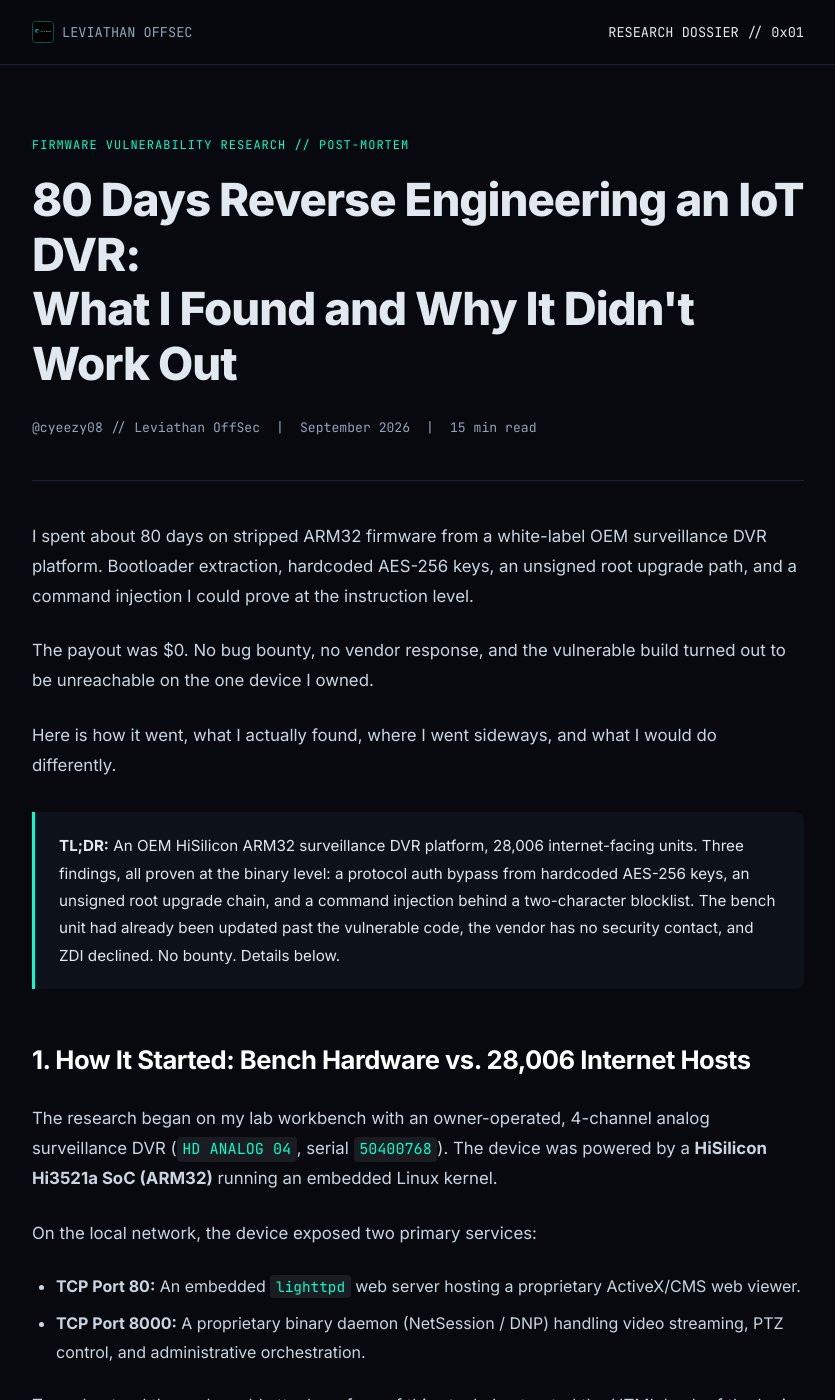
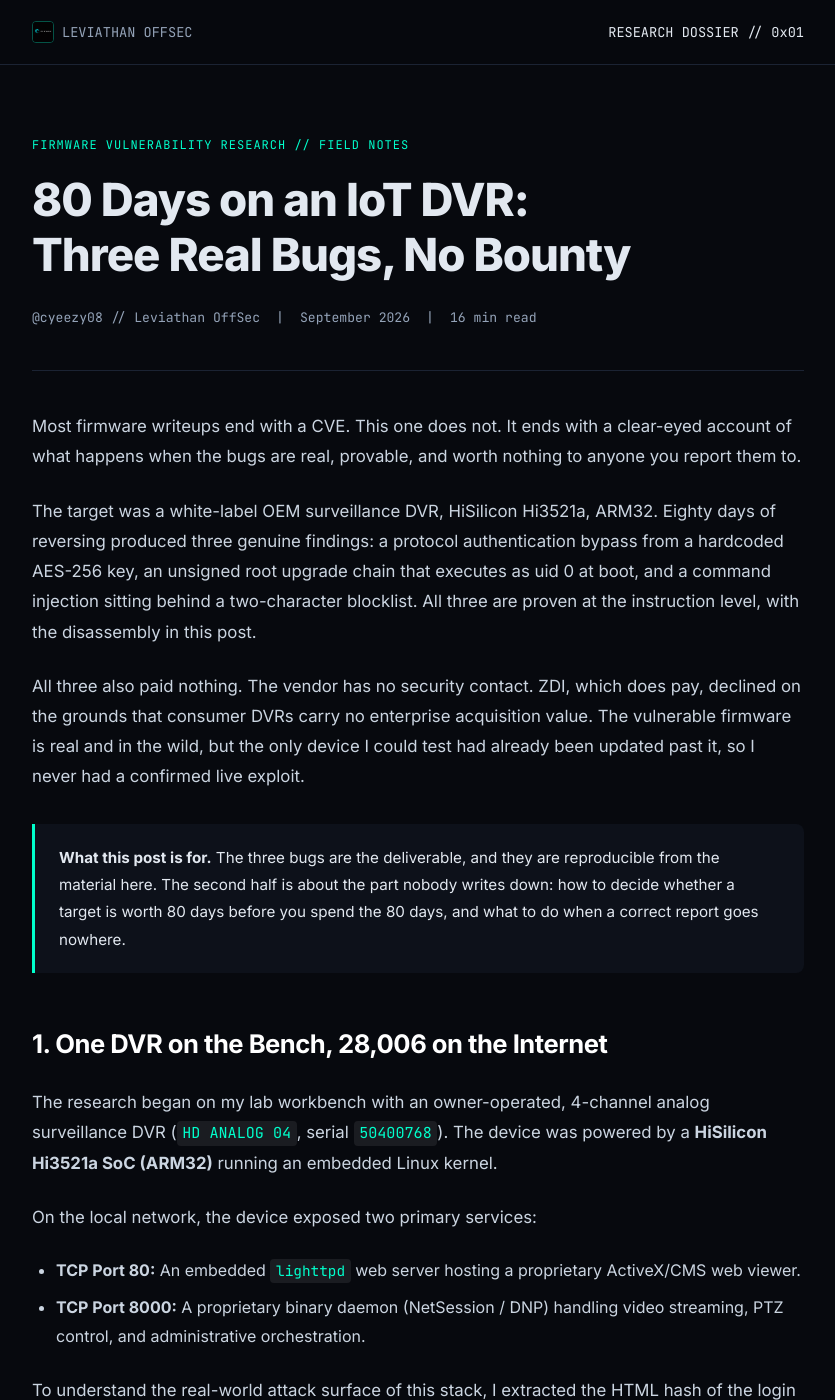
Before and after one commit to leviathan-offsec/leviathan-offsec.github.io, a Jekyll site: the page built from posts/80-days-reversing-iot-dvr.html, in a window 1280 px wide and 1400 px high. Shown: the whole window, without its empty margins (222-1057 px from the left). Built offline with Jekyll 4.4.1, drawn with Linux system fonts in a browser that asks for light colours; some of the changed text lies outside the part shown.

Commit message:
Rewrite the DVR post's framing
The findings were always the deliverable. The framing made them hard to use.

Title went from a self-directed 'Why It Didn't Work Out' to 'Three Real Bugs,
No Bounty'. Same facts, but the second one leads with what the reader can
actually use and treats the payout as context rather than as the story.

The opening built a foil - what other writeups are like, then 'this is not
that' - which is a rhetorical move that reads as machine-generated and sets up
the author as the honest one in a story about honesty. Replaced with a direct
claim of the three bugs followed by the commercial outcome.

Section titles were announcing their own lessons ('A Lesson in Intellectual
Honesty', 'The Dead Zone Paradox'). They now name the subject.

Added a reproducibility section. The three findings are the thing worth
publishing and they were not actually usable from the post - it described them
well and never said how to get at them. It now gives the code path per finding,
the emulation approach, and an explicit scope note.

Category moved from Post-Mortem to Research Notes. This is a technical
writeup that happens to include a commercial outcome, not the reverse.

```diff
--- a/posts/80-days-reversing-iot-dvr.html
+++ b/posts/80-days-reversing-iot-dvr.html
@@ -1,8 +1,8 @@
 ---
 layout: null
-title: "80 Days Reverse Engineering an IoT DVR: What I Found and Why It Didn't Work Out"
-description: "HiSilicon ARM32 surveillance firmware, 28,006 internet-facing units. Three findings proven at the binary level, with disassembly. No bounty."
-category: "Embedded Firmware // Post-Mortem"
+title: "80 Days on an IoT DVR: Three Real Bugs, No Bounty"
+description: "HiSilicon ARM32 surveillance firmware across 28,006 internet-facing units. A hardcoded AES key, an unsigned root upgrade chain, and a two-character blocklist bypass, with the disassembly for each."
+category: "Embedded Firmware // Research Notes"
 date: 2026-09-01
 show_on_home: true
 ---
@@ -11,9 +11,9 @@ show_on_home: true
 <head>
   <meta charset="UTF-8">
   <meta name="viewport" content="width=device-width, initial-scale=1.0">
-  <title>80 Days Reverse Engineering an IoT DVR: What I Found and Why It Didn't Work Out — Leviathan OffSec</title>
+  <title>80 Days on an IoT DVR: Three Real Bugs, No Bounty — Leviathan OffSec</title>
   <meta name="description" content="80 days reverse engineering a HiSilicon ARM32 surveillance DVR: hardcoded AES keys, an unsigned root upgrade chain, and a two-character blocklist bypass. Three proven findings, no bounty.">
-  <meta property="og:title" content="80 Days Reverse Engineering an IoT DVR: What I Found and Why It Didn't Work Out">
+  <meta property="og:title" content="80 Days on an IoT DVR: Three Real Bugs, No Bounty">
   <meta property="og:description" content="80 days on a HiSilicon ARM32 surveillance DVR: hardcoded AES keys, an unsigned root upgrade chain, and a two-character blocklist bypass. Three proven findings, no bounty.">
   <meta property="og:url" content="https://leviathan.ac/posts/80-days-reversing-iot-dvr.html">
   <meta property="og:image" content="https://leviathan.ac/assets/logo.png?v=2">
@@ -230,34 +230,34 @@ show_on_home: true
     <article class="content">
 
       <div class="article-header">
-        <span class="meta-tag">Firmware Vulnerability Research // Post-Mortem</span>
-        <h1>80 Days Reverse Engineering an IoT DVR:<br>What I Found and Why It Didn't Work Out</h1>
+        <span class="meta-tag">Firmware Vulnerability Research // Field Notes</span>
+        <h1>80 Days on an IoT DVR:<br>Three Real Bugs, No Bounty</h1>
         <div class="byline">
           <span>@cyeezy08 // Leviathan OffSec</span>
           <span>|</span>
           <span>September 2026</span>
           <span>|</span>
-          <span>15 min read</span>
+          <span>16 min read</span>
         </div>
       </div>
 
       <p>
-        I spent about 80 days on stripped ARM32 firmware from a white-label OEM surveillance DVR platform. Bootloader extraction, hardcoded AES-256 keys, an unsigned root upgrade path, and a command injection I could prove at the instruction level.
+        Most firmware writeups end with a CVE. This one does not. It ends with a clear-eyed account of what happens when the bugs are real, provable, and worth nothing to anyone you report them to.
       </p>
 
       <p>
-        The payout was $0. No bug bounty, no vendor response, and the vulnerable build turned out to be unreachable on the one device I owned.
+        The target was a white-label OEM surveillance DVR, HiSilicon Hi3521a, ARM32. Eighty days of reversing produced three genuine findings: a protocol authentication bypass from a hardcoded AES-256 key, an unsigned root upgrade chain that executes as uid 0 at boot, and a command injection sitting behind a two-character blocklist. All three are proven at the instruction level, with the disassembly in this post.
       </p>
 
       <p>
-        Here is how it went, what I actually found, where I went sideways, and what I would do differently.
+        All three also paid nothing. The vendor has no security contact. ZDI, which does pay, declined on the grounds that consumer DVRs carry no enterprise acquisition value. The vulnerable firmware is real and in the wild, but the only device I could test had already been updated past it, so I never had a confirmed live exploit.
       </p>
 
       <div class="callout">
-        <strong>TL;DR:</strong> An OEM HiSilicon ARM32 surveillance DVR platform, 28,006 internet-facing units. Three findings, all proven at the binary level: a protocol auth bypass from hardcoded AES-256 keys, an unsigned root upgrade chain, and a command injection behind a two-character blocklist. The bench unit had already been updated past the vulnerable code, the vendor has no security contact, and ZDI declined. No bounty. Details below.
+        <strong>What this post is for.</strong> The three bugs are the deliverable, and they are reproducible from the material here. The second half is about the part nobody writes down: how to decide whether a target is worth 80 days before you spend the 80 days, and what to do when a correct report goes nowhere.
       </div>
 
-      <h2>1. How It Started: Bench Hardware vs. 28,006 Internet Hosts</h2>
+      <h2>1. One DVR on the Bench, 28,006 on the Internet</h2>
 
       <p>
         The research began on my lab workbench with an owner-operated, 4-channel analog surveillance DVR (<code>HD ANALOG 04</code>, serial <code>50400768</code>). The device was powered by a <strong>HiSilicon Hi3521a SoC (ARM32)</strong> running an embedded Linux kernel.
@@ -309,7 +309,7 @@ Geographic spread     : Global (heavy density in APAC, EMEA, Latin America)</cod
 └── lib/
     └── libdal.so           # Hardware abstraction layer & DNP protocol demux</code></pre>
 
-      <h2>3. The iSCSI Dead End</h2>
+      <h2>3. The iSCSI Lead That Was Not One</h2>
 
       <p>
         Early in static analysis, I thought I had struck gold within 48 hours. Grepping strings inside <code>libdal.so</code> revealed blatant shell injection templates:
@@ -341,7 +341,7 @@ Geographic spread     : Global (heavy density in APAC, EMEA, Latin America)</cod
         I formally retracted the finding in my notes. In security research, intellectual honesty is everything: code existing in a binary does not equal an exploitable remote vulnerability.
       </p>
 
-      <h2>4. The Real Findings: Crypto & Firmware Update Chains</h2>
+      <h2>4. Three Findings in the Firmware</h2>
 
       <h3>Finding 1: Protocol Authentication Bypass via Static AES-256 Key</h3>
       <p>
@@ -448,7 +448,7 @@ map blob file[0:0x2c0000) @ 0x00400000 (entry f4cac=0x004f4cac)
 [!] CAPTURED r0 -> system("mv /dev/null;id>/www/pages/ROOTPWN.txt;# /dvr/fwr.tmp")
 [+] PROVEN: Vendor ARM32 code passes unauthenticated attacker bytes directly to system()</code></pre>
 
-      <h2>6. The NTP Injection and a Reboot That Did Nothing</h2>
+      <h2>6. NTP Injection: The Reboot That Proved Nothing</h2>
 
       <p>
         While investigating secondary attack surfaces, I discovered a command injection in the device's NTP configuration interface. Supplying a command in the NTP server parameter successfully wrote the payload into NVRAM, where it persisted across power cycles.
@@ -478,7 +478,7 @@ map blob file[0:0x2c0000) @ 0x00400000 (entry f4cac=0x004f4cac)
         <li>For testing against the physical hardware, traffic was routed through a dedicated Tor circuit (<code>.onion</code>) to ensure clean separation from personal IP addresses.</li>
       </ul>
 
-      <h2>8. Firmware Divergence: 2,956 Vulnerable Hosts, One Unreachable Bench Unit</h2>
+      <h2>8. The Firmware Divergence Problem</h2>
 
       <p>
         This was the problem that decided how the last month went:
@@ -534,6 +534,40 @@ map blob file[0:0x2c0000) @ 0x00400000 (entry f4cac=0x004f4cac)
         <li>Write down what is binary-proven separately from what is live-network reachable. I could have claimed a fleet-wide 0-day here by ignoring that my bench unit had already been updated. The build difference was the whole story and it would have been easy to bury.</li>
         <li>The skills transferred. ARM32 disassembly, Ghidra, Unicorn emulation, and protocol auditing all feed directly into the tooling I build at <a href="https://github.com/leviathan-offsec">Leviathan OffSec</a>.</li>
       </ol>
+
+      <h2>11. Reproducing This</h2>
+
+      <p>
+        The three findings are reproducible. Nothing below requires the original
+        device, a vendor relationship, or network access to a third party.
+      </p>
+
+      <pre><code># 1. Command injection (Finding 3)
+#    libdal opcode 0x220 -> sscanf -> ctx->src_path
+#    opcode 0x221 -> sprintf(buf, "mv %s /dvr/fwr.tmp", ctx->src_path)
+#              -> sys_system(buf)
+#    Blocklist covers only ` and $. Everything else passes.
+#
+#    Proof: emulate the stripped ARM32 object, set the context struct, capture
+#    the argument register at the sys_system call site.
+#
+# 2. Unsigned upgrade (Finding 2)
+#    /etc/init.d/S90dvrd -> /dvr/fwr
+#    No RSA check, no digest. A tar.gz containing ./upgrade placed at
+#    /dvr/fwr executes as uid 0 on next boot.
+#
+# 3. Hardcoded key (Finding 1)
+#    Static AES-256 material in the protocol handshake, identical across units.
+#    Extract with strings on the stripped .so, verify against a packet capture.
+
+python3 unicorn-rce.py libdal-volans-hi3531d.so</code></pre>
+
+      <div class="callout">
+        <strong>Scope note.</strong> The work above was performed on hardware owned
+        by the author. I did not send traffic to any of the 28,006 indexed
+        devices, and none of it should be reproduced against infrastructure you
+        do not own.
+      </div>
 
       <div class="author-box">
         <h4>About the Author</h4>
```
Also changed, not shown: other parts of posts/80-days-reversing-iot-dvr.html (+3 -3 lines).
